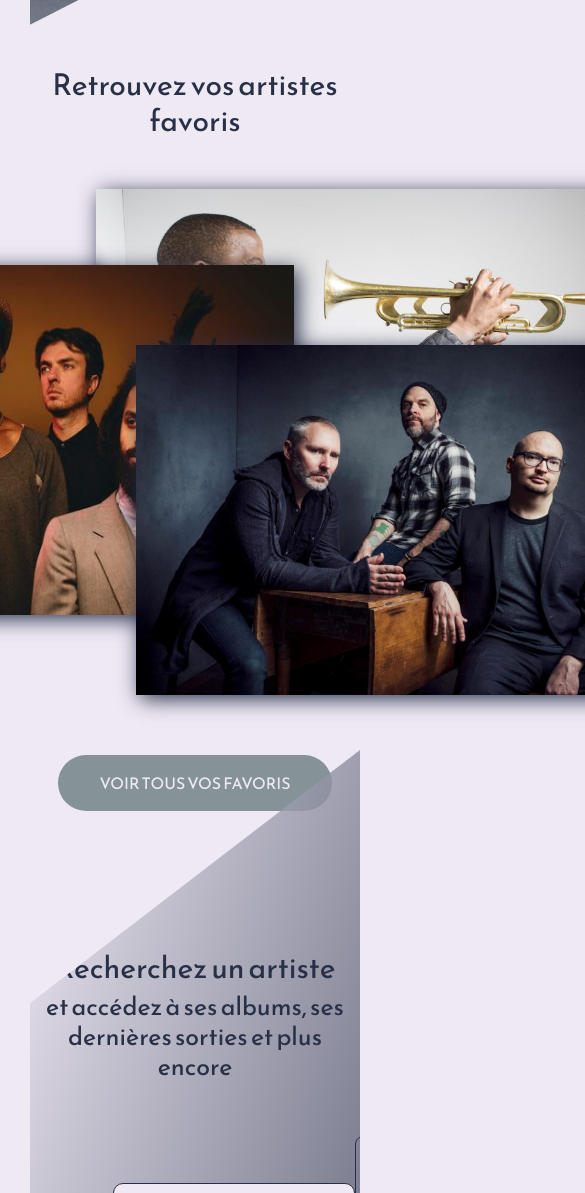
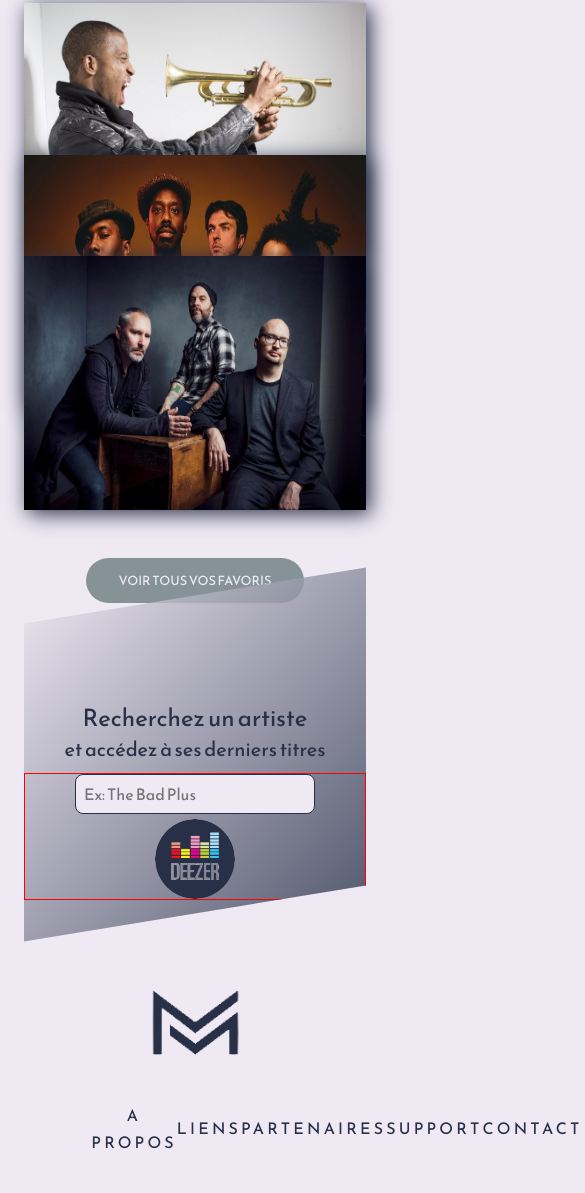
Before and after one commit to nasfernane/NASSIM_FERNANE-ECF202012_1, a website: page index.html in a window 390 px wide. Shown: the part 807-2000 px from the top of the page, 585 px wide, since content can reach past the window. Drawn offline with nearby package versions, Linux system fonts and the light colour scheme; a script that the page names is missing.

Commit message:
septieme commit

```diff
--- a/index.html
+++ b/index.html
@@ -62,7 +62,7 @@
         <section class="search">
             <h2>Recherchez un artiste</h2>
             <h3>
-                et accédez à ses albums, ses dernières sorties et plus encore
+                et accédez à ses derniers titres
             </h3>
             <div class="search-box">
                 <input
--- a/sass/abstract/_variables.scss
+++ b/sass/abstract/_variables.scss
@@ -1,5 +1,4 @@
 $color-dark-blue: #283048;
 $color-light-blue: #859398;
 $color-light-grey: #efe9f4;
-$color-brique: #823329;
 $color-black: #000;
--- /dev/null
+++ b/sass/base/_mediaqueries.scss
@@ -0,0 +1,132 @@
+// mediaqueries
+
+// phones : screen < 500px
+// tablets : 500 px < screen < 1200px
+
+
+// Phones
+@media screen and (max-width: 500px) {
+
+    // ajustement de la taille de base
+    html {
+        font-size: 6px;
+    }
+
+    // ajustement du header et du titre
+    .header {
+        height: 80vh !important;
+        clip-path: polygon(0 0, 100% 0, 100% 75%, 0 100%);
+    }
+    .heading-primary--main {
+        font-size: 7rem;
+        margin-bottom: 5rem;
+    }
+
+
+    // section favoris, ajustement des images et de l'ombre
+    .favorites {
+
+        height: 160vh;
+        &__display-box {
+            min-width: 100%;
+            height: 80%;
+
+            &--img {
+                min-width: 80%;
+                max-width: 100%;
+                max-height: 50%;
+                height: auto;
+                box-shadow: 3px 3px 20px $color-dark-blue;
+                padding: 0;
+
+                &:nth-child(1) {
+                    bottom: 0;
+                    left: 0 !important;
+                    z-index: 3;
+                }
+
+                &:nth-child(2) {
+                    top: 30% !important;
+                    right: 0;
+                    z-index: 2;
+                }
+
+                &:nth-child(3) {
+                    top: 70%;
+                    left: 0;
+                    z-index: 1;
+                }
+
+            }
+        }
+    }
+
+    section.search {
+        margin-top: 0;
+        height: auto;
+        padding-top: 40%;
+        clip-path: polygon(0 15%, 100% 0, 100% 85%, 0 100%) !important;
+
+            div.search-box {
+            flex-direction: column;
+            width: 100% !important;
+            height: 15vh !important;
+            border: 1px solid red;
+            margin-top: 1rem;
+
+                &__input {
+                    margin-bottom: 1rem;
+                    width: 60% !important;
+                }
+
+                &__soon {
+                    display: none !important;
+                }
+
+                &__deezer-button {
+                    height: 7rem !important;
+                    width: 7rem !important;
+                }
+
+            }
+
+        .albums {
+            flex-direction: column;
+            flex-wrap: no-wrap;
+            border: 1px solid red;
+            height: auto;
+            align-items: center;
+
+            &__card {
+                width: 80%;
+                height: 20%;
+
+                img {
+                    height: 70%;
+                }
+
+                h5 {
+                    font-size: 1.8rem;
+                }
+
+                audio {
+                    width: 80%;
+                    height: 4rem;
+                }
+            }
+        }
+
+    }
+
+
+
+
+}
+
+@media screen and (max-width: 1200px) {
+
+    html {
+        font-size: 8px;
+    }
+
+}
--- a/sass/layout/_header.scss
+++ b/sass/layout/_header.scss
@@ -11,7 +11,7 @@
     background-size: cover;
     background-position: top;
     /* clip path décrit chaque mouvement du polygone en partant à chaque fois du top left */
-    clip-path: polygon(0 0, 100% 0, 100% 75vh, 0 100%);
+    clip-path: polygon(0 0, 100% 0, 100% 75%, 0 100%);
 
     &__logo-box {
         position: absolute;
--- a/sass/main.scss
+++ b/sass/main.scss
@@ -1,11 +1,9 @@
-@import 'abstract/functions';
-@import 'abstract/mixins';
 @import 'abstract/variables';
 
 @import 'base/animations';
 @import 'base/base';
 @import 'base/typography';
-@import 'base/utilities';
+@import 'base/mediaqueries';
 
 @import 'components/btn';
 @import 'components/albums';
```
Also changed, not shown: sass/abstract/_functions.scss (deleted), sass/abstract/_mixins.scss (deleted), sass/base/_utilities.scss (deleted), sass/style.css.
